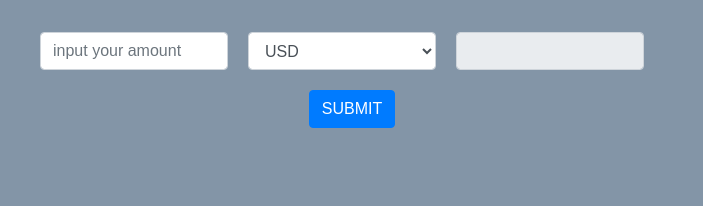
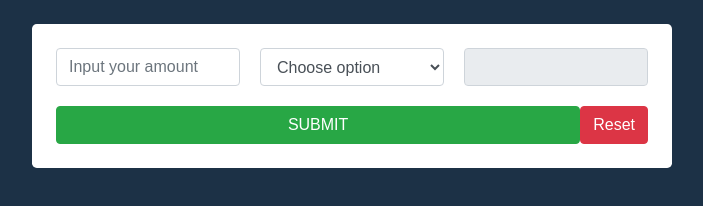
Before and after one commit to sherzodkuvandikov/curency-exchange, a plain HTML site: page index.html in a window 1280 px wide. Shown: the whole page, without its empty margins (288-991 px from the left). Drawn offline with Linux system fonts and the light colour scheme.

Commit message:
complete

```diff
--- a/css/styles.css
+++ b/css/styles.css
@@ -12,8 +12,12 @@ body {
   padding: 0;
   margin: 0;
   font-family:  "Arial", sans-serif;
-  background-color: #8395a7;
+  background-color: #1c3146;
   font-size: 16px;
+}
+
+::selection {
+  background: none;
 }
 
 img {
@@ -30,3 +34,11 @@ h1 {
   margin-bottom: 20px;
   margin-right: 20px;
 }
+
+.form__item:last-child {
+  margin-right: 0;
+}
+
+.currency-type {
+  cursor: pointer;
+}
--- a/index.html
+++ b/index.html
@@ -1,28 +1,32 @@
 <!DOCTYPE html>
-<html lang="en">
+<html lang="ux">
 <head>
   <meta charset="UTF-8">
   <meta name="viewport" content="width=device-width, initial-scale=1.0">
-  <title>bootstrap starter</title>
+  <title>Exchanger</title>
   <link rel="stylesheet" href="css/bootstrap.min.css">
   <link href="https://fonts.googleapis.com/css2?family=Livvic:wght@400;700&display=swap" rel="stylesheet">
   <link rel="stylesheet" href="css/styles.css">
 </head>
 <body>
 
-  <form class="currency-form form-group w-50 mr-auto ml-auto mt-4 p-2 border-dark" action="https:/echo.htmlacademy.ru" method="POST">
+  <form class="currency-form bg-white form-group w-50 mr-auto ml-auto mt-4 p-4 rounded-lg border-dark" action="https:/echo.htmlacademy.ru" method="POST">
     <div class="form-items d-flex">
-      <input class="form__item form-control" type="number" placeholder="input your amount" required>
+      <input class="money-amount form__item form-control" type="number" step="any" placeholder="Input your amount" required>
 
-      <select class="form__item form-control " name="currencyType" id="currencyType">
+      <select class="currency-type form__item form-control " name="currencyType" id="currencyType">
+        <option value="" disabled selected>Choose option</option>
         <option value="10343.23">USD</option>
         <option value="1300.32">EURO</option>
         <option value="139">RUB</option>
       </select>
 
-      <input class="form__item form-control" type="text" readonly disabled>
+      <input class="currency-out form__item form-control" type="text" readonly>
     </div>
-    <button class="btn btn-primary mr-auto ml-auto d-block" type="submit">SUBMIT</button>
+    <div class="btn__wrapper d-xl-flex justify-content-between">
+      <button class="currency-btn btn btn-success d-block w-100" type="submit">SUBMIT</button>
+      <input class="btn btn-danger" type="reset">
+    </div>
   </form>
 
   <script src="js/jquery-3.5.1.min.js"></script>
--- a/js/scripts.js
+++ b/js/scripts.js
@@ -0,0 +1,11 @@
+var elCurrencyBtn = document.querySelector('.currency-btn');
+var elOutPutAmount = document.querySelector('.currency-out');
+
+elCurrencyBtn.addEventListener('click', function(evt) {
+  var elMoneyAmount = parseFloat(document.querySelector('.money-amount').value);
+  var elCurrencyType = parseFloat(document.querySelector('.currency-type').value);
+
+  var currencySolution = (elMoneyAmount * elCurrencyType).toFixed(2);
+   elOutPutAmount.value = `${currencySolution} so'm`
+   evt.preventDefault();
+});
```
